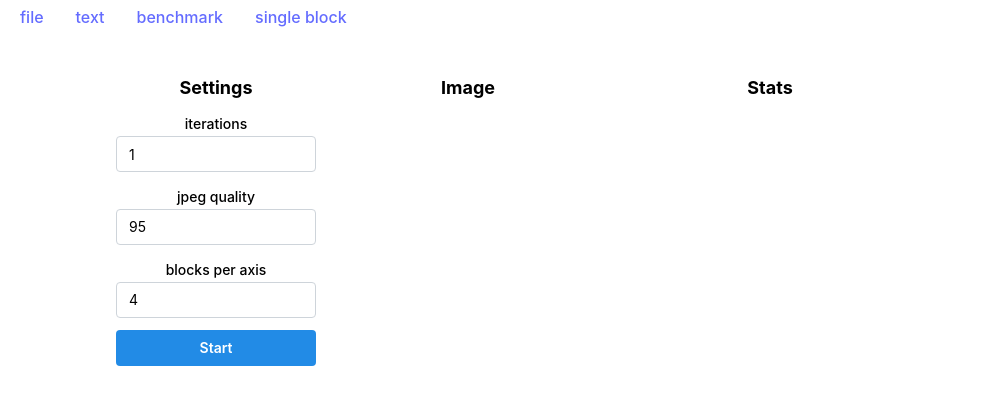
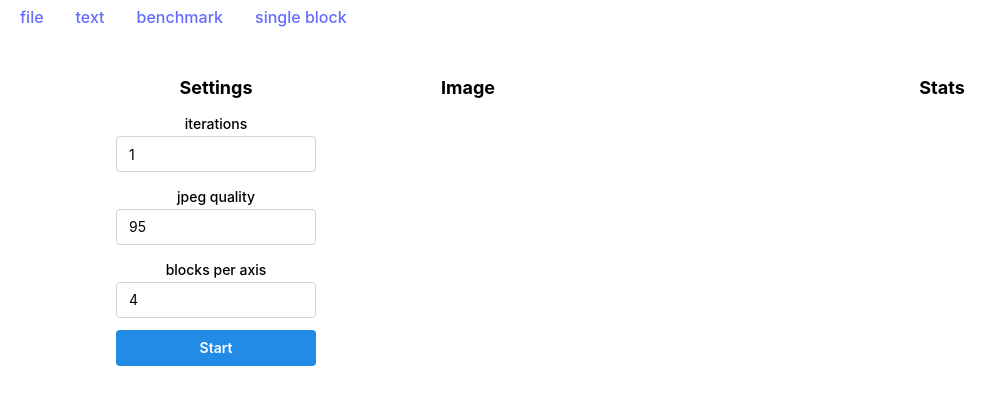
Before and after one commit to ivanlukomskiy/jpeg_pack, a React (Vite) app: page /imgen2/benchmark in a window 1280 px wide. Shown: the top 404 px of the page, without its empty margins (0-1008 px from the left). Built offline with nearby package versions, Linux system fonts and the light colour scheme.

Commit message:
matrix analysis

```diff
--- a/src/components/mat_chart/MatChart.tsx
+++ b/src/components/mat_chart/MatChart.tsx
@@ -23,7 +23,7 @@ export function MatChart({chStats}: Props) {
             Object.keys(stats.countByRange).forEach(range => {
                 chanPoints.push({ name: range, count: stats.countByRange[range], color: 'green'})
             });
-            chanPoints.push({ name: '>=1', count: stats.lowerBoundCount, color: 'red'})
+            chanPoints.push({ name: '>=1', count: stats.upperBoundCount, color: 'red'})
             res[chanName] = chanPoints;
         });
         return res;
--- a/src/pages/benchmark/benchmark.tsx
+++ b/src/pages/benchmark/benchmark.tsx
@@ -146,8 +146,8 @@ export function Benchmark() {
   }, []);
 
       return (
-        <Flex direction={'row'} gap={'xl'}>
-          <Flex direction={'column'} gap={'sm'} style={{alignItems: 'left', width: '200px'}}>
+        <Flex direction={'row'} gap={'xl'} style={{width:'100%'}}>
+          <Flex direction={'column'} gap={'sm'} style={{alignItems: 'left', width: '200px', flexGrow: 0}}>
             <Title size={'lg'}>Settings</Title>
             <NumberInput label="iterations" value={iterations} min={0} onChange={onIterationsChanged} hideControls />
             <NumberInput label="jpeg quality" value={jpegQuality} min={0} max={100} onChange={onJpegQualityChanged} hideControls />
@@ -156,14 +156,14 @@ export function Benchmark() {
               Start
             </Button>
           </Flex>
-          <Flex direction={'column'} gap={'sm'}>
+          <Flex direction={'column'} gap={'sm'} style={{flexGrow: 0}}>
             <Title size={'lg'}>Image</Title>
             <MatRender mat={res} />
               {errByDctPos && <Typography>Err chance per bit</Typography>}
               {errByDctPos && <ErrTable errByName={errByDctPos} />}
 
           </Flex>
-          <Flex direction={'column'} gap={'sm'} style={{width: '300px'}}>
+          <Flex direction={'column'} gap={'sm'} style={{flexGrow: 1}}>
             <Title size={'lg'}>Stats</Title>
             {/* {medianErrorRate !== null && <Typography >Errors rate median: {(medianErrorRate*100.).toFixed(2)}%</Typography>} */}
 
```
